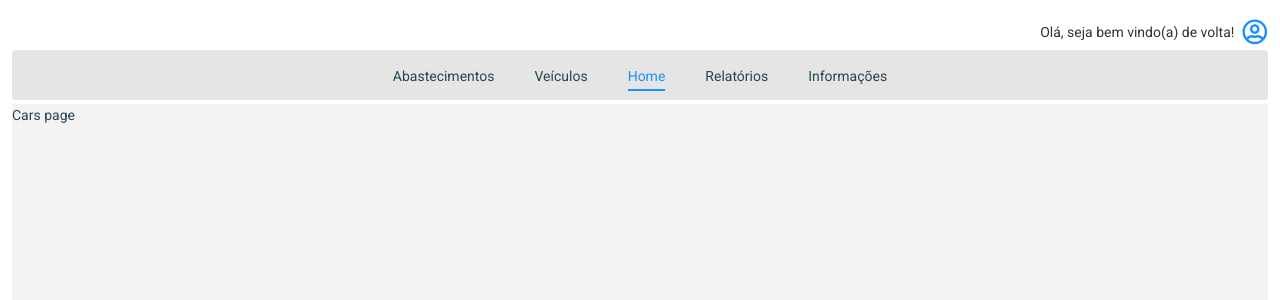
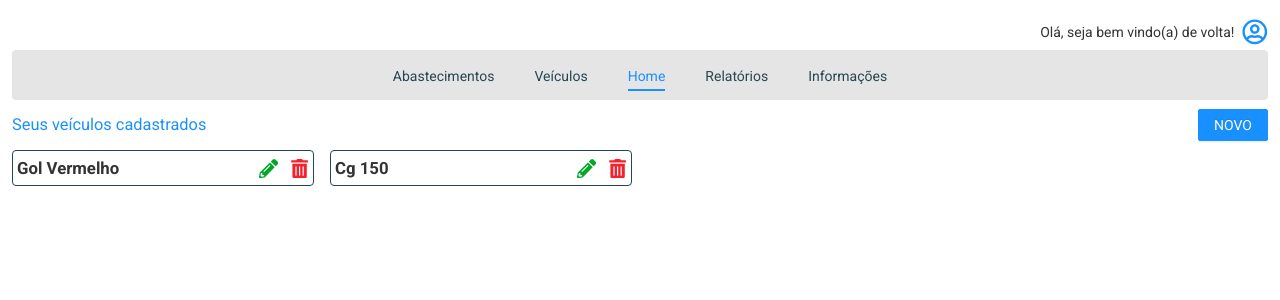
Before and after one commit to welingtonfidelis/o_gastao, a React (Create React App) app: page /cars in a window 1280 px wide. Shown: the top 300 px of the page. Built offline with nearby package versions, Linux system fonts and the light colour scheme.

Commit message:
Refactoration in routes file;

```diff
--- /dev/null
+++ b/src/components/Button/index.tsx
@@ -0,0 +1,21 @@
+import { Button, ButtonProps } from "antd";
+
+interface Props extends ButtonProps {}
+
+const PrimaryButton: React.FC<Props> = (props) => {
+  return (
+      <Button type="primary" {...props} style={{textTransform: 'uppercase'}}>
+        {props.children}
+      </Button>
+  );
+};
+
+const SecondaryButton: React.FC<Props> = (props) => {
+  return (
+      <Button type="default" {...props} style={{textTransform: 'uppercase'}}>
+        {props.children}
+      </Button>
+  );
+};
+
+export { PrimaryButton, SecondaryButton };
--- a/src/components/Header/index.tsx
+++ b/src/components/Header/index.tsx
@@ -1,3 +1,4 @@
+import { useEffect } from "react";
 import {
   FaRegUserCircle
 } from "react-icons/fa";
@@ -5,6 +6,11 @@ import {
 import { Container, TextComponent } from "./styled";
 
 const Header = () => {
+  useEffect(() => {
+    console.log('Header Component');
+
+  }, []);
+
   return (
     <Container>
       <TextComponent>Olá, seja bem vindo(a) de volta!</TextComponent>
--- /dev/null
+++ b/src/components/Modal/index.tsx
@@ -0,0 +1,11 @@
+import { Modal, ModalProps } from "antd";
+
+interface Props extends ModalProps {}
+
+const ModalComponent: React.FC<Props> = (props) => {
+  return (
+    <Modal {...props}>{props.children}</Modal>
+  )
+}
+
+export default ModalComponent;
--- a/src/pages/Cars/index.tsx
+++ b/src/pages/Cars/index.tsx
@@ -1,11 +1,79 @@
-import { Container } from "./styled";
+import { useState } from "react";
+import { useNavigate } from "react-router-dom";
+import { PrimaryButton } from "../../components/Button";
+import ItemCard from "../../components/ItemCard";
+import Modal from "../../components/Modal";
+import {
+  CardListContainer,
+  CardListHeader,
+  CardListItems,
+  Container,
+} from "./styled";
 
 const Cars = () => {
+  const [openModal, setOpenModal] = useState(false);
+  const navigate = useNavigate();
+
+  const cars = [
+    {
+      id: 1,
+      name: "Gol Vermelho",
+    },
+    {
+      id: 2,
+      name: "Cg 150",
+    },
+  ];
+
+  const handleEditCar = (id: number) => {
+    console.log("edit car", id);
+  };
+
+  const handleDeleteCar = (id: number) => {
+    console.log("delete car", id);
+  };
+
+  const handleNewCar = (id?: number) => {
+    // setOpenModal(true);
+    navigate('/new-car');
+  }
+
+  const handleSaveCar = () => {
+    console.log('save');
+
+    setOpenModal(false);
+  }
   return (
     <>
-      <Container>
-        <div>Cars page</div>
-      </Container>
+    <Container>
+      <CardListContainer>
+        <CardListHeader>
+          <h3>Seus veículos cadastrados</h3>
+          <PrimaryButton onClick={() => handleNewCar()}>Novo</PrimaryButton>
+        </CardListHeader>
+
+        <CardListItems>
+          {cars.map((item, index) => {
+            return (
+              <ItemCard
+                key={index}
+                title={item.name}
+                editAction={() => {
+                  handleEditCar(item.id);
+                }}
+                deleteAction={() => {
+                  handleDeleteCar(item.id);
+                }}
+              ></ItemCard>
+            );
+          })}
+        </CardListItems>
+      </CardListContainer>
+    </Container>
+
+    <Modal visible={openModal} onOk={handleSaveCar} onCancel={() => setOpenModal(false)}>
+      <h2>New car</h2>
+    </Modal>
     </>
   );
 };
--- a/src/pages/Cars/styled.ts
+++ b/src/pages/Cars/styled.ts
@@ -2,12 +2,36 @@ import styled from "styled-components";
 
 export const Container = styled.div`
   display: flex;
-  background: #f3f3f3;
-  height: calc(100% - (var(--navgar-mobile-height) + var(--header-mobile-height)));
+  flex-direction: column;
+  height: calc(
+    100% - (var(--navgar-mobile-height) + var(--header-mobile-height))
+  );
+  overflow-y: auto;
 
   @media (min-width: 800px) {
     margin-top: var(--navbar-height);
     height: calc(100% - (var(--navbar-height) + var(--header-height)));
-
   }
 `;
+
+export const CardListContainer = styled.div`
+  width: 100%;
+
+  h3 {
+    color: var(--contrast-1-color);
+    margin-top: 8px;
+  }
+`;
+
+export const CardListHeader = styled.div`
+  display: flex;
+  justify-content: space-between;
+  align-items: center;
+  margin-bottom: 4px;
+`;
+
+export const CardListItems = styled.div`
+  display: grid;
+  grid-template-columns: repeat(auto-fill, minmax(250px, 1fr));
+  grid-gap: 1rem;
+`;
--- a/src/pages/Home/styled.ts
+++ b/src/pages/Home/styled.ts
@@ -15,6 +15,8 @@ export const Container = styled.div`
 `;
 
 export const CardListContainer = styled.div`
+  width: 100%;
+
   h3 {
     color: var(--contrast-1-color);
     margin-top: 8px;
--- /dev/null
+++ b/src/pages/NewCar/index.tsx
@@ -0,0 +1,13 @@
+import { Container } from "./styled";
+
+const NewCar = () => {
+  return (
+    <>
+      <Container>
+        <div>NewCar page</div>
+      </Container>
+    </>
+  );
+};
+
+export default NewCar;
--- /dev/null
+++ b/src/pages/NewCar/styled.ts
@@ -0,0 +1,13 @@
+import styled from "styled-components";
+
+export const Container = styled.div`
+  display: flex;
+  background: #f3f3f3;
+  height: calc(100% - (var(--navgar-mobile-height) + var(--header-mobile-height)));
+
+  @media (min-width: 800px) {
+    margin-top: var(--navbar-height);
+    height: calc(100% - (var(--navbar-height) + var(--header-height)));
+
+  }
+`;
--- a/src/routes.tsx
+++ b/src/routes.tsx
@@ -4,21 +4,77 @@ import Navbar from "./components/Navbar";
 import Cars from "./pages/Cars";
 import Home from "./pages/Home";
 import Informations from "./pages/Informations";
+import NewCar from "./pages/NewCar";
 import Reports from "./pages/Reports";
 import Suplies from "./pages/Suplies";
+
+const routeWrapper = (
+  key: string,
+  path: string,
+  element: JSX.Element,
+  renderExtraComponents: boolean
+) => {
+  return (
+    <Route
+      key={key}
+      path={path}
+      element={
+        <>
+          {renderExtraComponents && <Header />}
+          {element}
+          {renderExtraComponents && <Navbar />}
+        </>
+      }
+    />
+  );
+};
+
+const allRoutes = [
+  {
+    path: "/",
+    element: <Home />,
+    renderExtraComponents: true,
+  },
+  {
+    path: "/cars",
+    element: <Cars />,
+    renderExtraComponents: true,
+  },
+  {
+    path: "/suplies",
+    element: <Suplies />,
+    renderExtraComponents: true,
+  },
+  {
+    path: "/reports",
+    element: <Reports />,
+    renderExtraComponents: true,
+  },
+  {
+    path: "/informations",
+    element: <Informations />,
+    renderExtraComponents: true,
+  },
+  {
+    path: "/new-car",
+    element: <NewCar />,
+    renderExtraComponents: false,
+  },
+];
 
 const AppRoutes = () => {
   return (
     <>
-    <Header />
-    <Routes>
-      <Route path="/" element={<Home />} />
-      <Route path="/cars" element={<Cars />} />
-      <Route path="/suplies" element={<Suplies />} />
-      <Route path="/reports" element={<Reports />} />
-      <Route path="/informations" element={<Informations />} />
-    </Routes>
-    <Navbar />
+      <Routes>
+        {allRoutes.map((item, index) =>
+          routeWrapper(
+            index + "",
+            item.path,
+            item.element,
+            item.renderExtraComponents
+          )
+        )}
+      </Routes>
     </>
   );
 };
```
Also changed, not shown: 2 other files (tests, documents, lock files or other folders).
